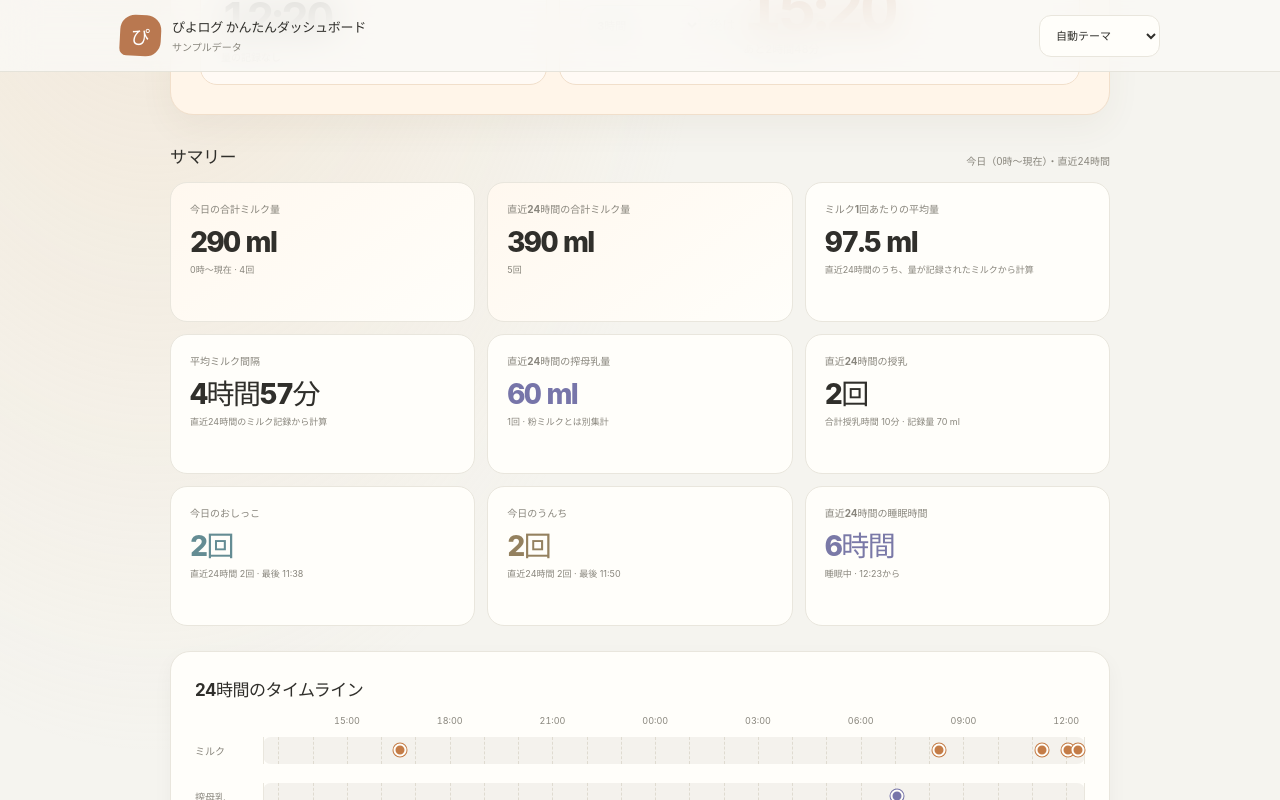
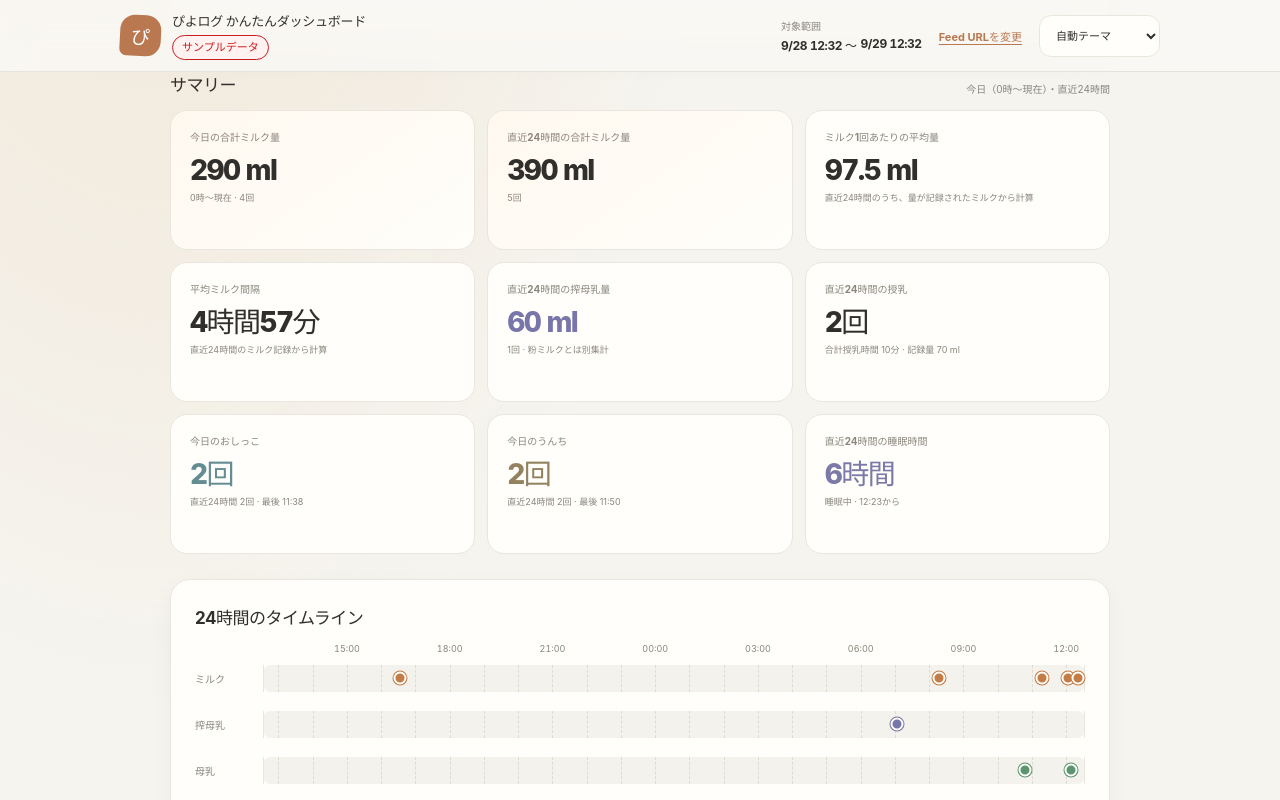
Before and after one commit to x0x0b/piyolog-dashboard, a React (Vite) app: page / in a window 1280 px wide. Both pictures are taken after a click on the button "サンプルデータで表示を試す（開発用）". Shown: the part 264-1064 px from the top of the page. Built offline with nearby package versions, Linux system fonts and the light colour scheme.

Commit message:
feat: enhance dashboard layout and improve range context display

```diff
--- a/src/components/Dashboard.tsx
+++ b/src/components/Dashboard.tsx
@@ -155,13 +155,7 @@ function timelineRecordInfo(
   return info;
 }
 
-function TimelineTooltip({
-  id,
-  info,
-}: {
-  id: string;
-  info: TimelineTooltipInfo;
-}) {
+function TimelineTooltip({ id, info }: { id: string; info: TimelineTooltipInfo }) {
   return (
     <span className="timeline-tooltip" id={id} role="tooltip">
       <span className="timeline-tooltip-heading">{info.heading}</span>
@@ -241,8 +235,7 @@ function TimelineRow({
             primary: durationLabel(Date.parse(endAt) - Date.parse(interval.startAt)),
             details: [],
           };
-          const position =
-            (xPercent(interval.startAt, from, to) + xPercent(endAt, from, to)) / 2;
+          const position = (xPercent(interval.startAt, from, to) + xPercent(endAt, from, to)) / 2;
           const active = pinnedTooltipId === id;
           return (
             <button
@@ -523,9 +516,6 @@ export default function Dashboard({
     feed && lastFetchedAt !== null ? Date.parse(feed.generated_at) + (now - lastFetchedAt) : now;
   const remaining = estimatedNext ? estimatedNext.getTime() - feedClockNow : null;
   const error = feedErrorMessage(errorKind, retryInSeconds);
-  const rangeText = feed
-    ? formatLocalDateTime(feed.range.from) + ' 〜 ' + formatLocalDateTime(feed.range.to)
-    : '';
   const expressed = analytics?.expressedBreastMilk;
   const breastfeeding = analytics?.breastFeeding;
 
@@ -538,9 +528,28 @@ export default function Dashboard({
           </span>
           <span>
             <strong>ぴよログ かんたんダッシュボード</strong>
-            <small>{isMock ? 'サンプルデータ' : '非公式 · 24時間Feed'}</small>
+            {isMock && <span className="sample-badge">サンプルデータ</span>}
           </span>
         </a>
+        {feed && (
+          <div className="range-context">
+            <span className="range-context-label">対象範囲</span>
+            <h1>
+              <span>
+                <time dateTime={feed.range.from}>{formatLocalDateTime(feed.range.from)}</time> 〜
+              </span>
+              <time dateTime={feed.range.to}>{formatLocalDateTime(feed.range.to)}</time>
+            </h1>
+          </div>
+        )}
+        <button
+          className="text-button header-feed-change"
+          type="button"
+          onClick={onChangeFeed}
+          disabled={isLoading}
+        >
+          Feed URLを変更
+        </button>
         <div className="header-actions">
           <label className="theme-control">
             <span className="sr-only">テーマ</span>
@@ -561,25 +570,6 @@ export default function Dashboard({
       </header>
 
       <div className="dashboard-content">
-        <section className="page-intro">
-          {feed && (
-            <div className="range-context">
-              <span className="range-context-label">対象範囲</span>
-              <h1>{rangeText}</h1>
-            </div>
-          )}
-          <div className="feed-actions">
-            <button
-              className="text-button"
-              type="button"
-              onClick={onChangeFeed}
-              disabled={isLoading}
-            >
-              Feed URLを変更
-            </button>
-          </div>
-        </section>
-
         {savingNotice && (
           <div className="alert alert-note" role="status">
             {savingNotice}
--- a/src/styles.css
+++ b/src/styles.css
@@ -332,7 +332,9 @@ input[type='text']::placeholder {
   position: sticky;
   z-index: 10;
   top: 0;
-  display: flex;
+  display: grid;
+  grid-template-areas: 'brand range change theme';
+  grid-template-columns: minmax(0, 1fr) auto auto auto;
   min-height: 72px;
   align-items: center;
   justify-content: space-between;
@@ -344,6 +346,7 @@ input[type='text']::placeholder {
 }
 
 .wordmark {
+  grid-area: brand;
   display: flex;
   min-width: 0;
   align-items: center;
@@ -375,7 +378,23 @@ input[type='text']::placeholder {
   font-size: 10px;
 }
 
+.sample-badge {
+  display: inline-flex;
+  margin-top: 5px;
+  padding: 3px 9px;
+  border: 1px solid var(--sample-color);
+  border-radius: 999px;
+  color: var(--sample-color);
+  background: var(--error-bg);
+  font-size: 11px;
+  font-weight: 750;
+  line-height: 1.5;
+  white-space: nowrap;
+}
+
 .header-actions {
+  grid-area: theme;
+  justify-self: end;
   display: flex;
   align-items: center;
   gap: 8px;
@@ -403,16 +422,10 @@ input[type='text']::placeholder {
   padding: 30px 0 24px;
 }
 
-.page-intro {
-  display: flex;
-  align-items: end;
-  justify-content: space-between;
-  gap: 18px;
-  margin-bottom: 22px;
-}
-
 .range-context {
+  grid-area: range;
   display: grid;
+  min-width: 0;
   gap: 3px;
 }
 
@@ -422,17 +435,23 @@ input[type='text']::placeholder {
 }
 
 .range-context h1 {
+  display: flex;
+  flex-wrap: wrap;
+  gap: 2px 4px;
   margin: 0;
-  font-size: clamp(17px, 3vw, 22px);
+  font-size: 12px;
   font-variant-numeric: tabular-nums;
   letter-spacing: -0.035em;
 }
 
-.feed-actions {
-  display: flex;
-  flex-wrap: wrap;
-  justify-content: flex-end;
-  gap: 4px 14px;
+.range-context h1 > * {
+  white-space: nowrap;
+}
+
+.header-feed-change {
+  grid-area: change;
+  justify-self: end;
+  white-space: nowrap;
 }
 
 .text-button {
@@ -812,7 +831,9 @@ input[type='text']::placeholder {
 }
 
 .timeline-dot[data-pinned='true']::before {
-  box-shadow: 0 0 0 2px var(--surface), 0 0 0 4px currentcolor;
+  box-shadow:
+    0 0 0 2px var(--surface),
+    0 0 0 4px currentcolor;
   transform: translate(-50%, -50%) scale(1.25);
 }
 
@@ -900,7 +921,9 @@ input[type='text']::placeholder {
 }
 
 .sleep-interval-trigger[data-pinned='true'] .sleep-span {
-  box-shadow: 0 0 0 2px var(--surface), 0 0 0 4px var(--sleep);
+  box-shadow:
+    0 0 0 2px var(--surface),
+    0 0 0 4px var(--sleep);
 }
 
 .timeline-tooltip {
@@ -1169,6 +1192,16 @@ input[type='text']::placeholder {
   }
 }
 
+@media (max-width: 900px) {
+  .app-header {
+    grid-template-areas:
+      'brand theme'
+      'range change';
+    grid-template-columns: minmax(0, 1fr) auto;
+    row-gap: 8px;
+  }
+}
+
 @media (max-width: 480px) {
   .app-header {
     min-height: 64px;
@@ -1235,16 +1268,6 @@ input[type='text']::placeholder {
     padding-top: 25px;
   }
 
-  .page-intro {
-    align-items: start;
-    flex-direction: column;
-    gap: 8px;
-  }
-
-  .feed-actions {
-    justify-content: flex-start;
-  }
-
   .summary-tile {
     min-height: 136px;
     padding: 14px 12px;
@@ -1270,7 +1293,6 @@ input[type='text']::placeholder {
     grid-template-columns: 50px minmax(0, 1fr);
     gap: 8px;
   }
-
 }
 
 @media (max-width: 560px) {
--- a/src/theme.css
+++ b/src/theme.css
@@ -38,6 +38,7 @@
   --chart-grid: #ece9e1;
   --chart-cursor: rgb(128 121 104 / 9%);
   --error: #8c4c45;
+  --sample-color: #c81e1e;
   --error-border: #ead1cd;
   --error-bg: #fff2f0;
   --note: #6b614b;
@@ -86,6 +87,7 @@
     --chart-grid: #42453f;
     --chart-cursor: rgb(220 216 200 / 8%);
     --error: #edaaa2;
+    --sample-color: #ff9292;
     --error-border: #67413d;
     --error-bg: #352624;
     --note: #d1c49f;
@@ -137,6 +139,7 @@
   --chart-grid: #42453f;
   --chart-cursor: rgb(220 216 200 / 8%);
   --error: #edaaa2;
+  --sample-color: #ff9292;
   --error-border: #67413d;
   --error-bg: #352624;
   --note: #d1c49f;
```
